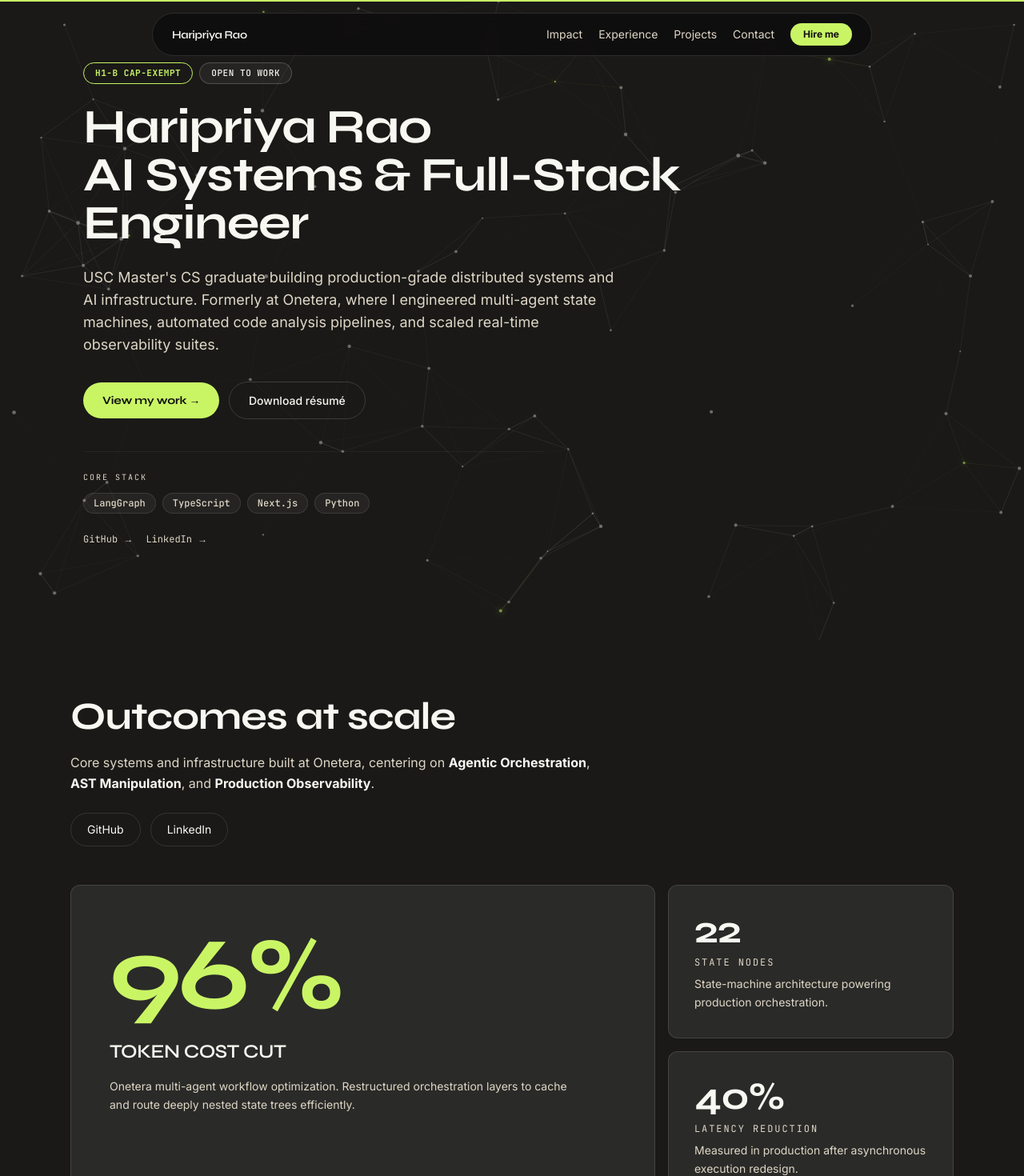
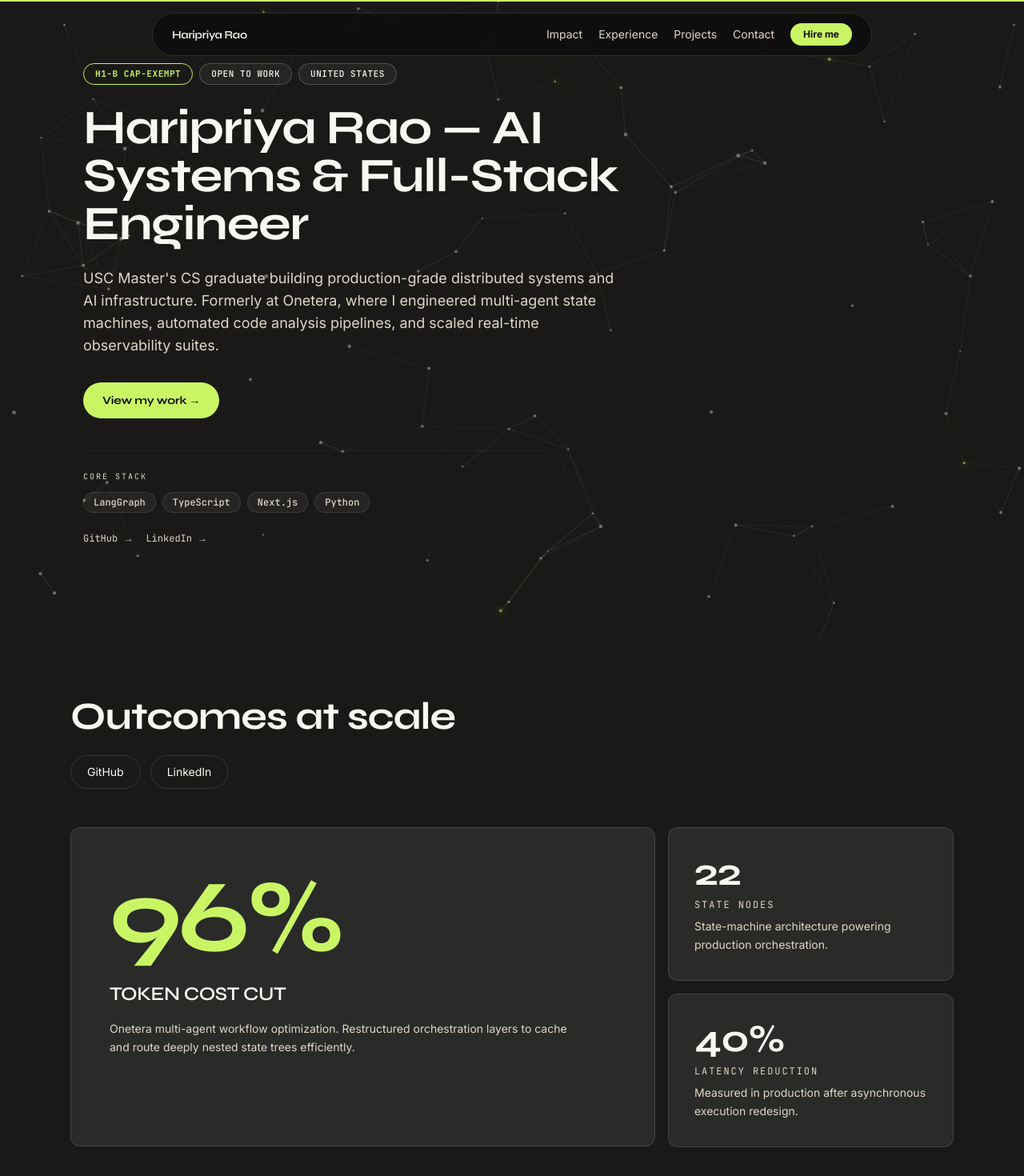
Before and after one commit to haripriyarao26/portfolio, a Next.js app: page / in a window 1280 px wide. Shown: the top 1470 px of the page at 80% size. Built offline with nearby package versions, Linux system fonts and the light colour scheme.

Commit message:
feat: remove resume download button & update location to United States

```diff
--- a/app/page.tsx
+++ b/app/page.tsx
@@ -72,10 +72,10 @@ export default function Home() {
             </span>
           </div>
           <div className="flex items-center gap-5">
-            <a href="#impact"            className="nav-link transition-colors">Impact</a>
+            <a href="#impact" className="nav-link transition-colors">Impact</a>
             <a href="#timeline-momentum" className="nav-link transition-colors">Experience</a>
-            <a href="#projects"          className="nav-link transition-colors">Projects</a>
-            <a href="#contact"           className="nav-link transition-colors">Contact</a>
+            <a href="#projects" className="nav-link transition-colors">Projects</a>
+            <a href="#contact" className="nav-link transition-colors">Contact</a>
             <a href="#contact" className="inline-flex items-center justify-center px-4 py-1.5 text-xs font-bold rounded-full bg-[var(--accent)] text-[#0F0E0D] hover:bg-[#d8ff6e] transition-colors">
               Hire me
             </a>
@@ -101,9 +101,7 @@ export default function Home() {
           <h2 className="font-display text-3xl font-bold text-[var(--text-primary)] sm:text-5xl">
             Outcomes at scale
           </h2>
-          <p className="mt-5 max-w-[680px] text-base leading-relaxed text-[var(--text-muted)]">
-            Core systems and infrastructure built at Onetera, centering on <strong className="text-[var(--text-primary)]">Agentic Orchestration</strong>, <strong className="text-[var(--text-primary)]">AST Manipulation</strong>, and <strong className="text-[var(--text-primary)]">Production Observability</strong>.
-          </p>
+
           <div className="mt-6 flex flex-wrap gap-3">
             <Link
               href={githubProfile}
--- a/components/StoryCanvasSequence.tsx
+++ b/components/StoryCanvasSequence.tsx
@@ -38,11 +38,14 @@ export default function StoryCanvasSequence({ name, tagline }: Props) {
               <span className="mono-accent rounded-full border border-white/20 bg-white/5 px-3.5 py-1 text-[11px] font-medium text-[var(--text-primary)] tracking-wider uppercase">
                 Open to work
               </span>
+              <span className="mono-accent rounded-full border border-white/20 bg-white/5 px-3.5 py-1 text-[11px] font-medium text-[var(--text-primary)]/80 tracking-wider uppercase">
+                United States
+              </span>
             </div>
 
             {/* Name + Title headline */}
             <h1 className="font-display font-bold leading-[1.1] text-[var(--text-primary)] text-4xl sm:text-5xl lg:text-6xl max-w-3xl">
-              Haripriya Rao <br /> AI Systems &amp; Full-Stack Engineer
+              Haripriya Rao — AI Systems &amp; Full-Stack Engineer
             </h1>
 
             {/* Value Tagline */}
@@ -54,9 +57,6 @@ export default function StoryCanvasSequence({ name, tagline }: Props) {
             <div className="mt-8 flex flex-wrap items-center gap-3">
               <a href="#projects" className="btn-primary">
                 View my work →
-              </a>
-              <a href="/resume.pdf" download className="btn-secondary">
-                Download résumé
               </a>
             </div>
 
--- a/data/resume.ts
+++ b/data/resume.ts
@@ -52,7 +52,7 @@ export interface Honor {
 
 export const resumeData: ResumeData = {
   name: "Haripriya Rao",
-  location: "Los Angeles, CA",
+  location: "United States",
   email: "haripriyaraov@gmail.com",
   linkedin: "linkedin.com/in/haripriya-rao",
   education: [
```
